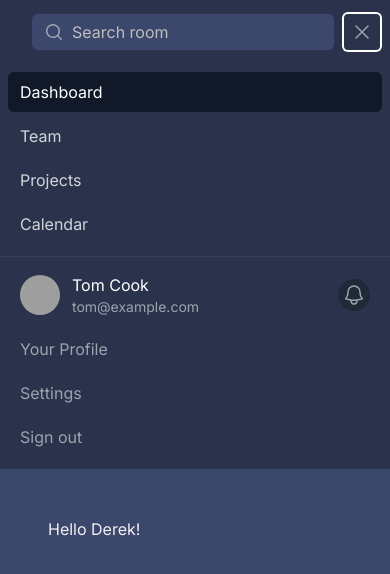
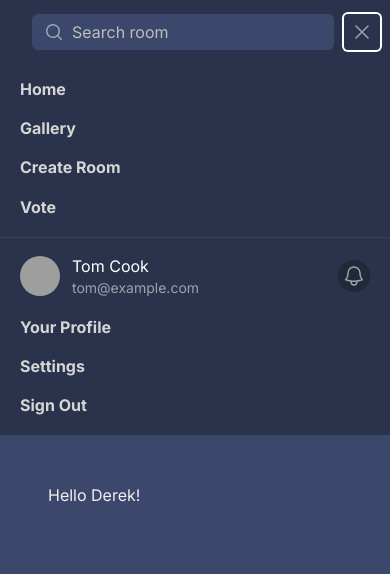
Before and after one commit to RedRe4per/TalkRealm-app, a Next.js app: page / in a window 390 px wide. Both pictures are taken after a click on the button "Open main menu". Shown: the top 574 px of the page. Built offline with nearby package versions, Linux system fonts and the light colour scheme; grey boxes are pictures that could not be loaded.

Commit message:
feat: nav bar mobile dropdown

```diff
--- /dev/null
+++ b/components/Nav/MobileLink.tsx
@@ -0,0 +1,21 @@
+import { Disclosure } from '@headlessui/react'
+import { useState } from 'react';
+
+interface Props {
+    href: string;
+    pageName: string;
+}
+
+export default function MobileLink ( {href, pageName}: Props ) {
+    const [isActive, setIsActive] = useState(false);
+
+    return (
+        <Disclosure.Button
+                as="a"
+                href={href}
+                className={`${isActive? "bg-primary-400 text-secondary":"text-secondary-200 hover:bg-primary hover:text-secondary"} block rounded-md px-3 py-2 capitalize text-heading-small-7-standard`}
+              >
+                {pageName}
+        </Disclosure.Button>
+    )
+}
--- a/components/Nav/MobileNavMenu.tsx
+++ b/components/Nav/MobileNavMenu.tsx
@@ -1,39 +1,15 @@
 import { Disclosure } from '@headlessui/react'
 import { BellIcon } from '@heroicons/react/24/outline'
+import MobileLink from './MobileLink'
 
 export default function MobileNavMenu () {
     return (
         <Disclosure.Panel className="lg:hidden">
             <div className="space-y-1 px-2 pb-3 pt-2">
-              {/* Current: "bg-gray-900 text-white", Default: "text-gray-300 hover:bg-gray-700 hover:text-white" */}
-              <Disclosure.Button
-                as="a"
-                href="#"
-                className="block rounded-md bg-gray-900 px-3 py-2 text-base font-medium text-white"
-              >
-                Dashboard
-              </Disclosure.Button>
-              <Disclosure.Button
-                as="a"
-                href="#"
-                className="block rounded-md px-3 py-2 text-base font-medium text-gray-300 hover:bg-gray-700 hover:text-white"
-              >
-                Team
-              </Disclosure.Button>
-              <Disclosure.Button
-                as="a"
-                href="#"
-                className="block rounded-md px-3 py-2 text-base font-medium text-gray-300 hover:bg-gray-700 hover:text-white"
-              >
-                Projects
-              </Disclosure.Button>
-              <Disclosure.Button
-                as="a"
-                href="#"
-                className="block rounded-md px-3 py-2 text-base font-medium text-gray-300 hover:bg-gray-700 hover:text-white"
-              >
-                Calendar
-              </Disclosure.Button>
+              <MobileLink href='#' pageName='home'/>
+              <MobileLink href='#' pageName='gallery'/>
+              <MobileLink href='#' pageName='create room'/>
+              <MobileLink href='#' pageName='vote'/>
             </div>
             <div className="border-t border-gray-700 pb-3 pt-4">
               <div className="flex items-center px-5">
@@ -57,27 +33,9 @@ export default function MobileNavMenu () {
                 </button>
               </div>
               <div className="mt-3 space-y-1 px-2">
-                <Disclosure.Button
-                  as="a"
-                  href="#"
-                  className="block rounded-md px-3 py-2 text-base font-medium text-gray-400 hover:bg-gray-700 hover:text-white"
-                >
-                  Your Profile
-                </Disclosure.Button>
-                <Disclosure.Button
-                  as="a"
-                  href="#"
-                  className="block rounded-md px-3 py-2 text-base font-medium text-gray-400 hover:bg-gray-700 hover:text-white"
-                >
-                  Settings
-                </Disclosure.Button>
-                <Disclosure.Button
-                  as="a"
-                  href="#"
-                  className="block rounded-md px-3 py-2 text-base font-medium text-gray-400 hover:bg-gray-700 hover:text-white"
-                >
-                  Sign out
-                </Disclosure.Button>
+              <MobileLink href='#' pageName='your profile'/>
+              <MobileLink href='#' pageName='settings'/>
+              <MobileLink href='#' pageName='sign out'/>
               </div>
             </div>
           </Disclosure.Panel>
```
